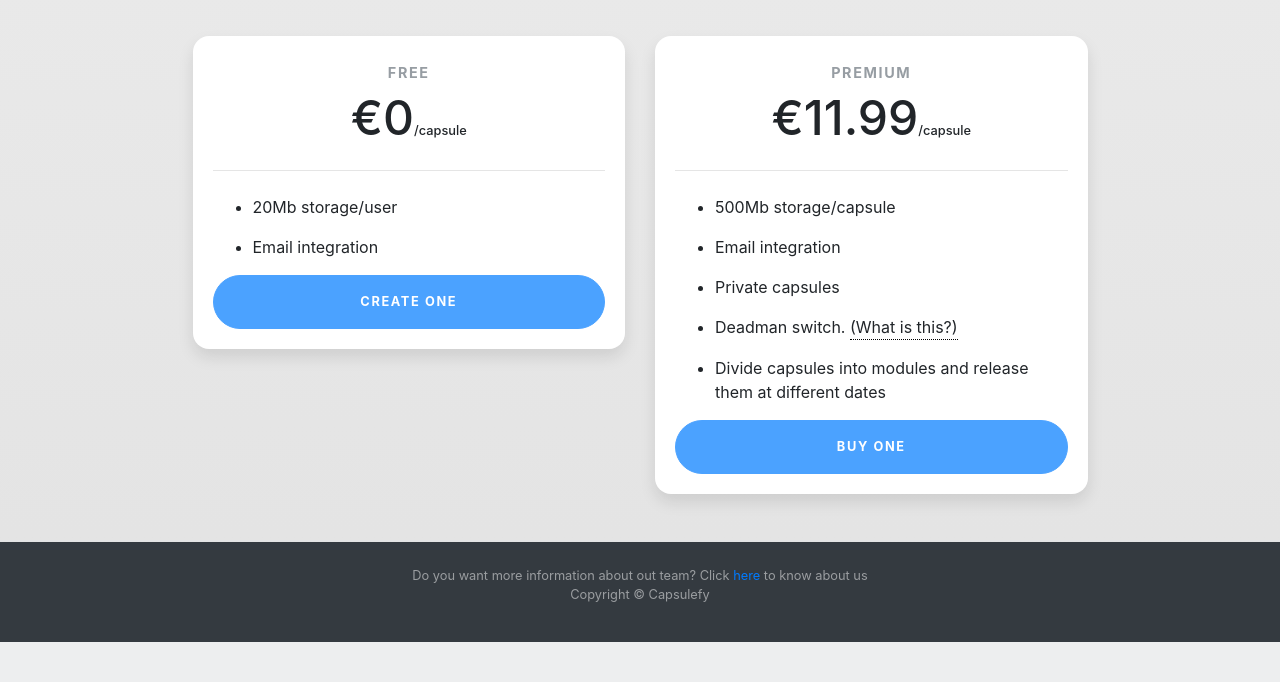
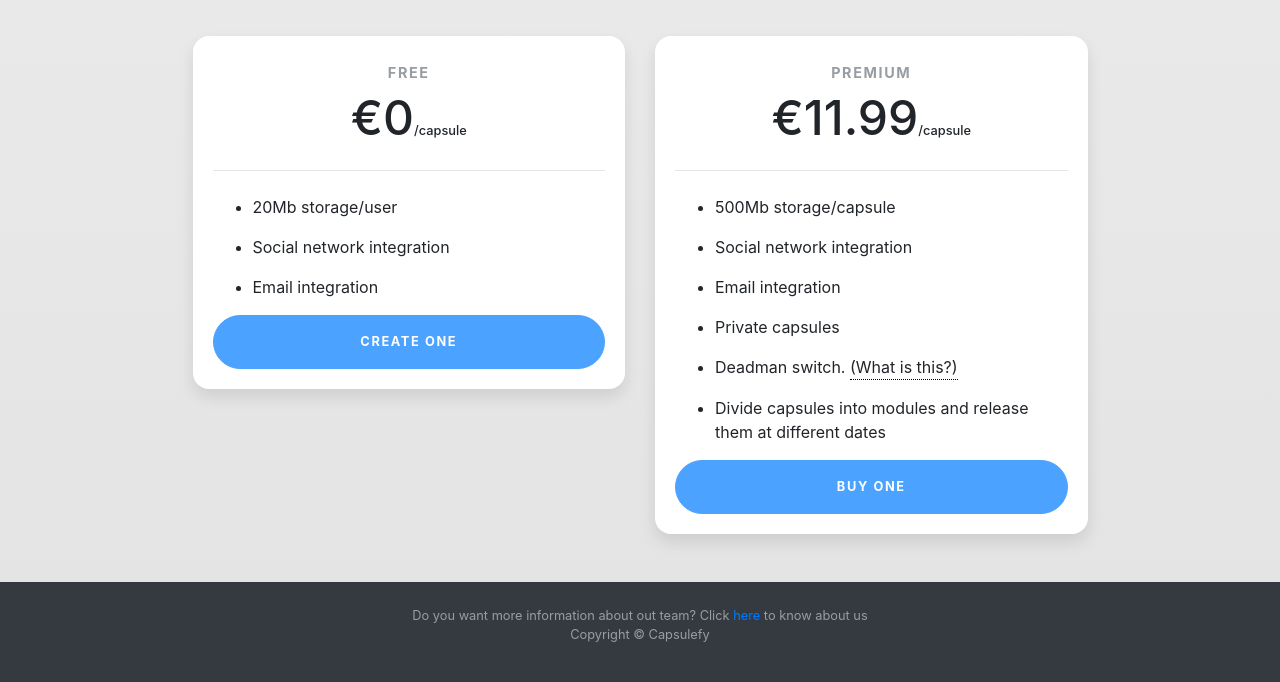
Before and after one commit to pabreblob/capsulefy, a Django app: page / in a window 1280 px wide. Shown: the part 1313-1995 px from the top of the page. Before the commit the page ends 1955 px from the top, so only its background shows below. Run offline with Django 3.2, Linux system fonts and the light colour scheme; parts of the project's set-up code (start-up, migrations or seed data) failed here and were passed over; some libraries are stand-ins or nearby versions.

Commit message:
Added "Social media integration" in price panels

```diff
--- a/capsulefyweb/main/templates/capsule/select_capsule.html
+++ b/capsulefyweb/main/templates/capsule/select_capsule.html
@@ -17,7 +17,7 @@
             <hr>
             <ul class="fa-ul">
               <li><span class="fa-li"><i class="fas fa-check"></i></span>20Mb storage/user</li>
-              <!--<li><span class="fa-li"><i class="fas fa-check"></i></span>Social network integration</li>-->
+              <li><span class="fa-li"><i class="fas fa-check"></i></span>Social network integration</li>
               <li><span class="fa-li"><i class="fas fa-check"></i></span>Email integration</li>
             </ul>
               <a href="/newfreecapsule" class="btn btn-block btn-primary text-uppercase">Create one</a>
@@ -33,7 +33,7 @@
             <hr>
             <ul class="fa-ul">
               <li><span class="fa-li"><i class="fas fa-check"></i></span>500Mb storage/capsule</li>
-              <!--<li><span class="fa-li"><i class="fas fa-check"></i></span>Social network integration</li>-->
+              <li><span class="fa-li"><i class="fas fa-check"></i></span>Social network integration</li>
               <li><span class="fa-li"><i class="fas fa-check"></i></span>Email integration</li>
               <li><span class="fa-li"><i class="fas fa-check"></i></span>Private capsules</li>
               <li><span class="fa-li"><i class="fas fa-check"></i></span>Deadman switch. <div class="tooltiptext">(What is this?)<span class="tooltiptextappear">Automatically release your capsule if you haven't logged in after a certain amount of time.</span></div></li>
--- a/capsulefyweb/main/templates/index.html
+++ b/capsulefyweb/main/templates/index.html
@@ -41,7 +41,7 @@
             <hr>
             <ul class="fa-ul">
               <li><span class="fa-li"><i class="fas fa-check"></i></span>20Mb storage/user</li>
-              <!--<li><span class="fa-li"><i class="fas fa-check"></i></span>Social network integration</li>-->
+              <li><span class="fa-li"><i class="fas fa-check"></i></span>Social network integration</li>
               <li><span class="fa-li"><i class="fas fa-check"></i></span>Email integration</li>
             </ul>
               <a href="/newfreecapsule" class="btn btn-block btn-primary text-uppercase">Create one</a>
@@ -57,7 +57,7 @@
             <hr>
             <ul class="fa-ul">
               <li><span class="fa-li"><i class="fas fa-check"></i></span>500Mb storage/capsule</li>
-              <!--<li><span class="fa-li"><i class="fas fa-check"></i></span>Social network integration</li>-->
+              <li><span class="fa-li"><i class="fas fa-check"></i></span>Social network integration</li>
               <li><span class="fa-li"><i class="fas fa-check"></i></span>Email integration</li>
               <li><span class="fa-li"><i class="fas fa-check"></i></span>Private capsules</li>
               <li><span class="fa-li"><i class="fas fa-check"></i></span>Deadman switch. <div class="tooltiptext">(What is this?)<span class="tooltiptextappear">Automatically release your capsule if you haven't logged in after a certain amount of time.</span></div></li>
```
